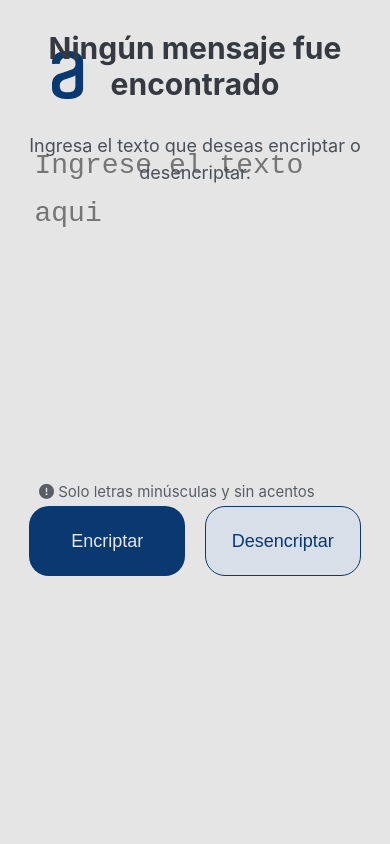
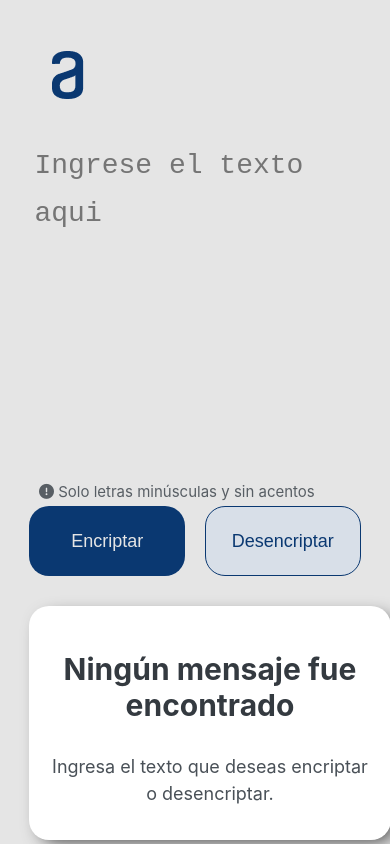
Before and after one commit to Marco1821/Challenge-Encriptador, a plain HTML site: page index.html in a window 390 px wide. Drawn offline with Linux system fonts and the light colour scheme.

Commit message:
Mejorando responsividad

```diff
--- a/index.html
+++ b/index.html
@@ -21,7 +21,7 @@
         <button id="desencriptar" class="button" onclick="desencriptar()">Desencriptar</button>
     </div>
 
-    <div id="output-contai">
+    <div id="output-container">
         <div id="output">
             <div id="text-output"></div>
             <button id="copiar" class="button" onclick="copiar('text-output')">Copiar</button>
```
